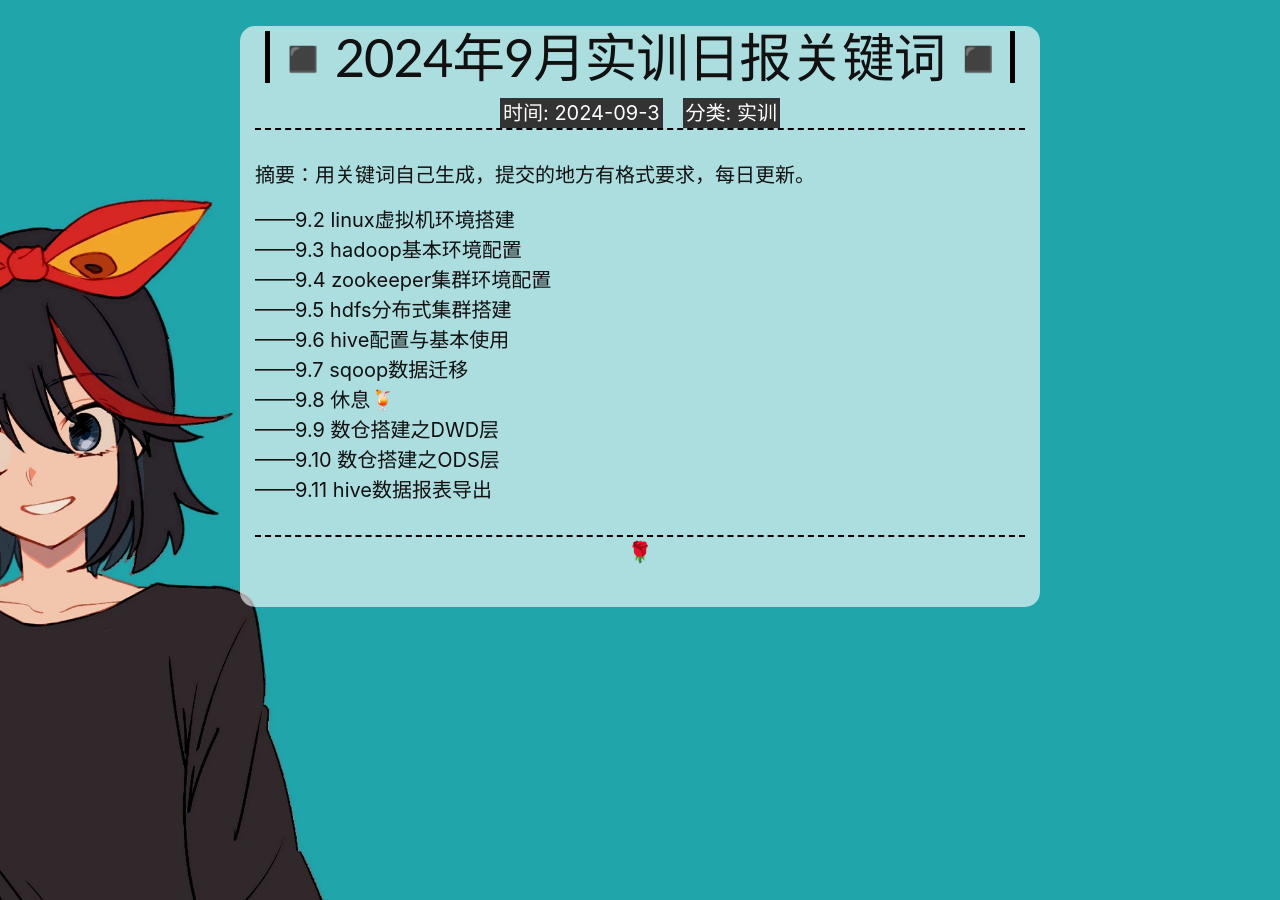
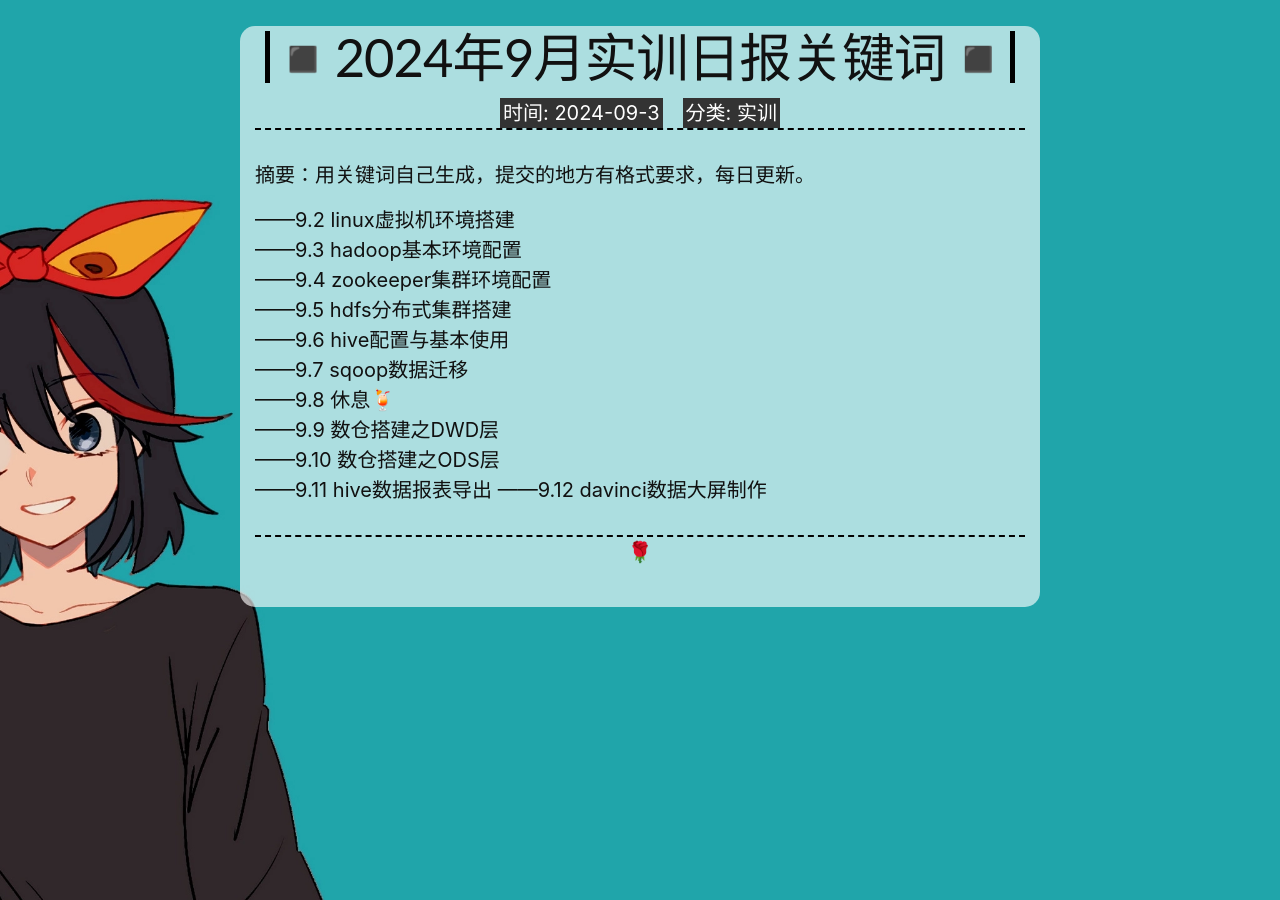
Before and after one commit to NothingWork/NothingWork.github.io, a Jekyll site: the page built from _posts/2024-09-03-2024年9月实训日报关键词.md, in a window 1280 px wide. Built offline with Jekyll 4.4.1, drawn with Linux system fonts in a browser that asks for light colours.

Commit message:
[post] 更新博客

```diff
--- a/_posts/2024-09-03-2024年9月实训日报关键词.md
+++ b/_posts/2024-09-03-2024年9月实训日报关键词.md
@@ -16,3 +16,4 @@ category: 实训
 ——9.9 数仓搭建之DWD层
 ——9.10 数仓搭建之ODS层
 ——9.11 hive数据报表导出
+——9.12 davinci数据大屏制作
```
